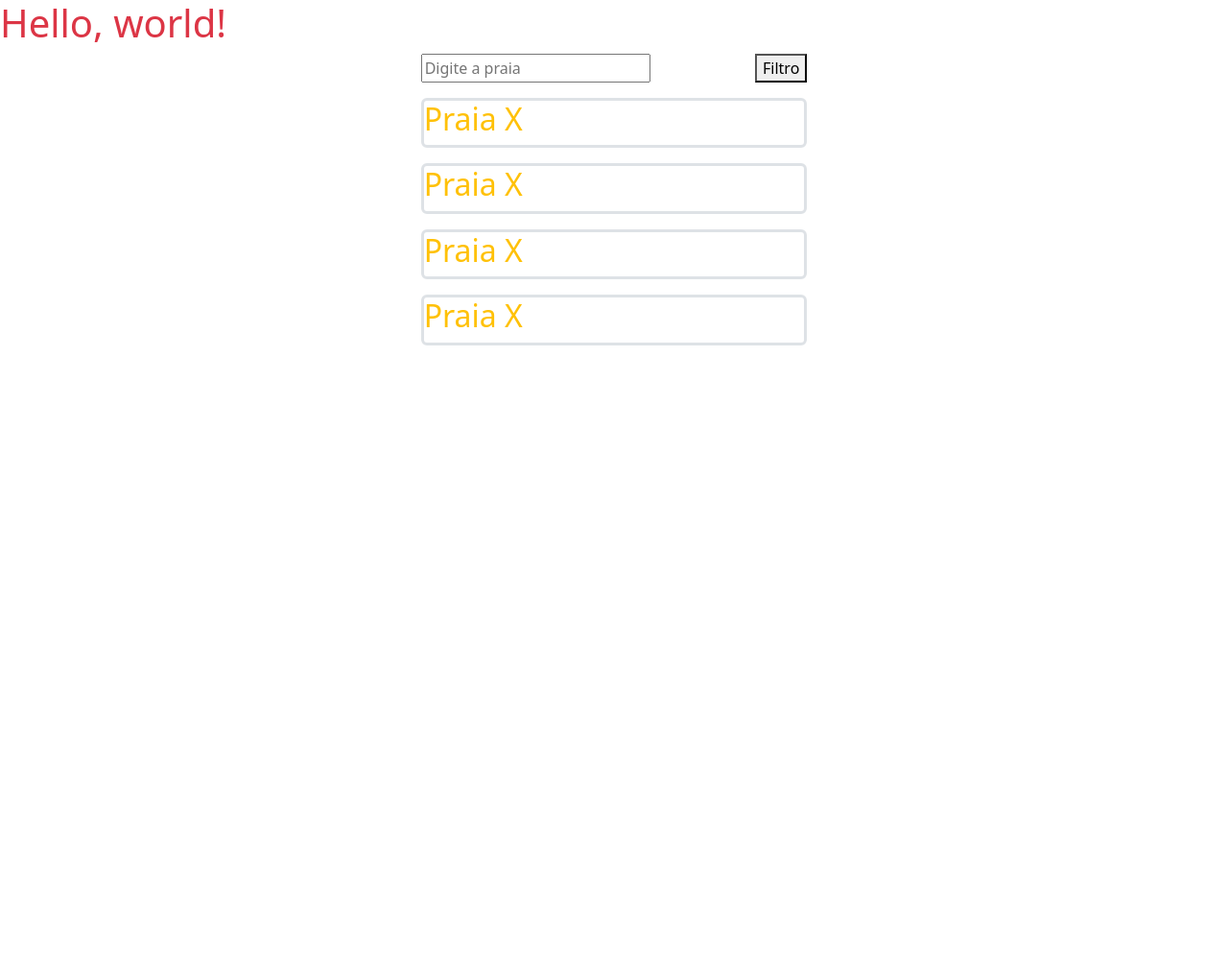
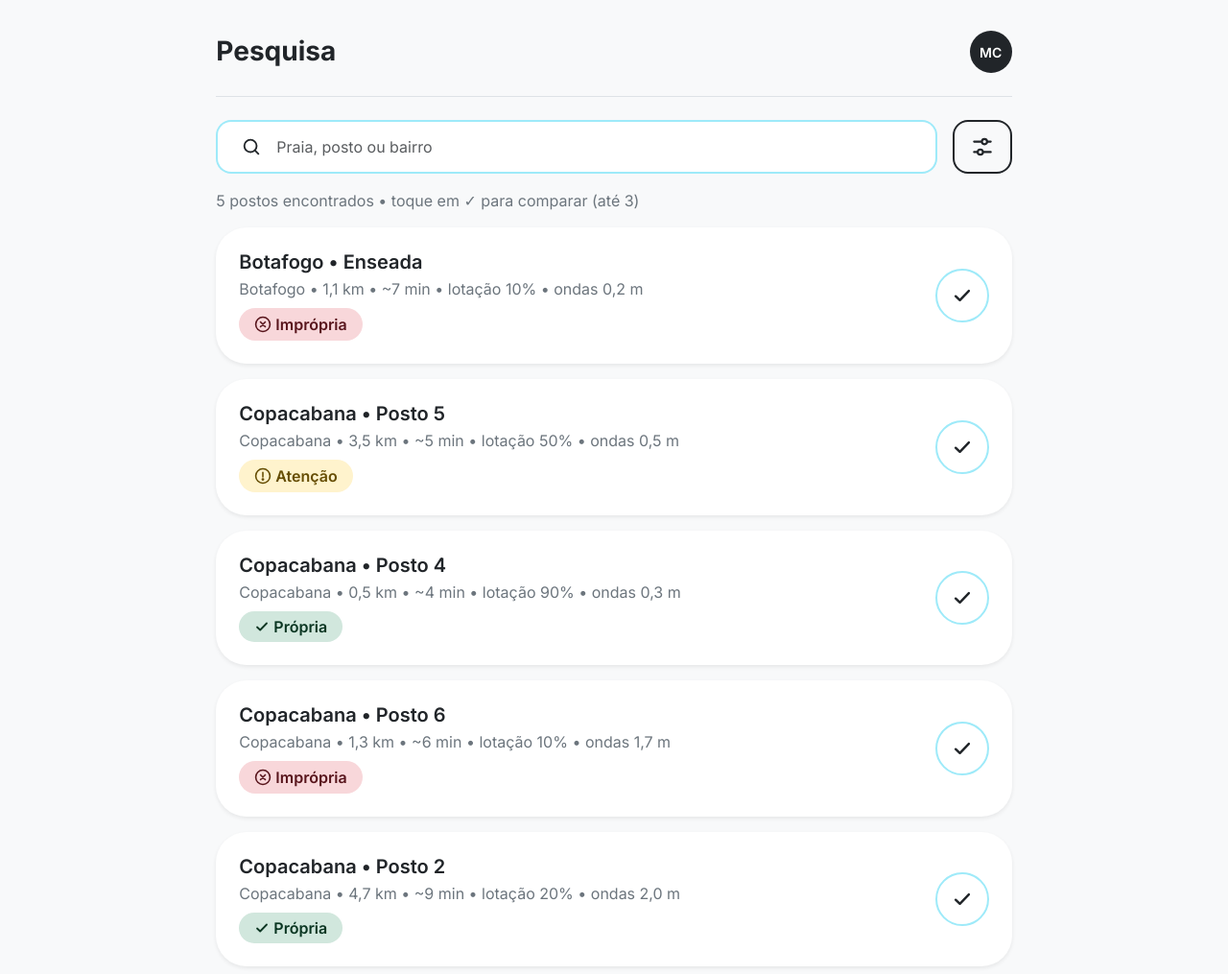
Before and after one commit to vitorllr/INF1039-2026.2-Team-4, a Python web app: template Sprint-4/templates/pesquisa.html in a window 1280 px wide. Shown: the whole page at 96% size. Before the commit the page ends 360 px from the top, so only its background shows below. Run offline with Jinja, Linux system fonts and the light colour scheme; the template is opened without the code that fills it, so the values that code supplies are empty.

Commit message:
pagina pesquisa pronta

```diff
--- a/Sprint-4/templates/pesquisa.html
+++ b/Sprint-4/templates/pesquisa.html
@@ -1,51 +1,137 @@
 <!doctype html>
-<html lang="en">
+<html lang="pt-BR">
 
 <head>
     <meta charset="utf-8">
     <meta name="viewport" content="width=device-width, initial-scale=1">
-    <title>Bootstrap demo</title>
+    <title>Pesquisa de praias</title>
     <link href="https://cdn.jsdelivr.net/npm/bootstrap@5.3.8/dist/css/bootstrap.min.css" rel="stylesheet"
         integrity="sha384-sRIl4kxILFvY47J16cr9ZwB07vP4J8+LH7qKQnuqkuIAvNWLzeN8tE5YBujZqJLB" crossorigin="anonymous">
+    <link href="https://fonts.googleapis.com/css2?family=Inter:wght@400;500;600;700&display=swap" rel="stylesheet">
+    <style>
+        body {
+            font-family: "Inter", system-ui, sans-serif;
+        }
+
+        .avatar {
+            width: 44px;
+            height: 44px;
+        }
+
+        .check-circulo {
+            width: 56px;
+            height: 56px;
+        }
+
+        .min-w-0 {
+            min-width: 0;
+        }
+
+        .btn-filtro {
+            height: 56px;
+        }
+    </style>
 </head>
 
-<body>
+<body class="bg-light">
 
     <script src="https://cdn.jsdelivr.net/npm/bootstrap@5.3.8/dist/js/bootstrap.bundle.min.js"
         integrity="sha384-FKyoEForCGlyvwx9Hj09JcYn3nv7wiPVlz7YYwJrWVcXK/BmnVDxM+D2scQbITxI"
         crossorigin="anonymous"></script>
 
-    <h1 class="text-danger">Hello, world!</h1>
 
-    <div class="container col-4 ">
-        <div class="d-flex flex-column ">
-            <div class="d-flex flex-row justify-content-between mb-3">
-                <input type="text" placeholder="Digite a praia">
-                <button type="button">Filtro</button>
+    <div class="container col-8 py-2">
+        <header class="d-flex justify-content-between align-items-center py-4 border-bottom">
+            <h1 class="h3 fw-bold m-0">Pesquisa</h1>
+            <div
+                class="avatar rounded-circle bg-dark text-white d-flex align-items-center justify-content-center fw-semibold small">
+                MC</div>
+        </header>
+
+        <div class="d-flex gap-3 mt-4">
+            <div class="input-group input-group-lg flex-grow-1">
+                <span class="input-group-text bg-white border-2 border-info-subtle border-end-0 rounded-start-4 ps-4">
+                    <svg width="22" height="22" viewBox="0 0 24 24" fill="none" stroke="currentColor" stroke-width="2"
+                        stroke-linecap="round">
+                        <circle cx="11" cy="11" r="7" />
+                        <path d="M20 20l-4-4" />
+                    </svg>
+                </span>
+                <input id="busca"
+                    class="form-control border-2 border-info-subtle border-start-0 rounded-end-4 ps-0 fs-6"
+                    placeholder="Praia, posto ou bairro">
             </div>
-            <div class="border border-3 rounded-2 row-4 mb-3">
-                <h2 class="text-warning">
-                    Praia X
-                </h2>
-            </div>
-            <div class="border border-3 rounded-2 row-4 mb-3">
-                <h2 class="text-warning">
-                    Praia X
-                </h2>
-            </div>
-            <div class="border border-3 rounded-2 row-4 mb-3">
-                <h2 class="text-warning">
-                    Praia X
-                </h2>
-            </div>
-            <div class="border border-3 rounded-2 row-4 mb-3">
-                <h2 class="text-warning">
-                    Praia X
-                </h2>
-            </div>
+            <button class="btn btn-outline-dark btn-filtro border-2 rounded-4 px-3" aria-label="Filtros">
+                <svg width="26" height="26" viewBox="0 0 24 24" fill="none" stroke="currentColor" stroke-width="2"
+                    stroke-linecap="round">
+                    <path d="M4 7h7M17 7h3M4 17h3M13 17h7" />
+                    <circle cx="14" cy="7" r="2.5" />
+                    <circle cx="10" cy="17" r="2.5" />
+                </svg>
+            </button>
         </div>
 
+        <p id="contador" class="text-secondary mt-3 mb-3"></p>
+
+        <div id="lista" class="d-flex flex-column gap-3"></div>
     </div>
 </body>
 
 </html>
+
+<script>
+    const praias = [
+        { nome: "Botafogo", local: "Enseada", cidade: "Rio de Janeiro", estado: "RJ", bairro: "Botafogo", condicao: "Impropria", nota: 8.5, distancia: 1.1, andando: "7 min", lotacao: "10%", imagem: "img/copacabana.jpg", ondas: 0.2 },
+        { nome: "Copacabana", local: "Posto 5", cidade: "Rio de Janeiro", estado: "RJ", bairro: "Copacabana", condicao: "Atencao", nota: 4.2, distancia: 3.5, andando: "5 min", lotacao: "50%", imagem: "img/copacabana.jpg", ondas: 0.5 },
+        { nome: "Copacabana", local: "Posto 4", cidade: "Rio de Janeiro", estado: "RJ", bairro: "Copacabana", condicao: "Propria", nota: 9.1, distancia: 0.5, andando: "4 min", lotacao: "90%", imagem: "img/copacabana.jpg", ondas: 0.3 },
+        { nome: "Copacabana", local: "Posto 6", cidade: "Rio de Janeiro", estado: "RJ", bairro: "Copacabana", condicao: "Impropria", nota: 2.8, distancia: 1.3, andando: "6 min", lotacao: "10%", imagem: "img/copacabana.jpg", ondas: 1.7 },
+        { nome: "Copacabana", local: "Posto 2", cidade: "Rio de Janeiro", estado: "RJ", bairro: "Copacabana", condicao: "Propria", nota: 6.7, distancia: 4.7, andando: "9 min", lotacao: "20%", imagem: "img/copacabana.jpg", ondas: 2.0 },
+    ];
+
+    const lista = document.getElementById("lista");
+    const busca = document.getElementById("busca");
+    const contador = document.getElementById("contador");
+
+    const ICONE_CHECK = `<svg width="22" height="22" viewBox="0 0 16 16" fill="none" stroke="currentColor" stroke-width="1.8" stroke-linecap="round" stroke-linejoin="round"><path d="M3 8.5l3.2 3L13 4.5"/></svg>`;
+    const ICONE_CHECK_PEQUENO = `<svg width="16" height="16" viewBox="0 0 16 16" fill="none" stroke="currentColor" stroke-width="1.8" stroke-linecap="round" stroke-linejoin="round"><path d="M3 8.5l3.2 3L13 4.5"/></svg>`;
+    const ICONE_X = `<svg width="18" height="18" viewBox="0 0 16 16" fill="none" stroke="currentColor" stroke-width="1.4"><circle cx="8" cy="8" r="6.6"/><path d="M5.8 5.8l4.4 4.4M10.2 5.8l-4.4 4.4" stroke-linecap="round"/></svg>`;
+    const ICONE_ALERTA = `<svg width="18" height="18" viewBox="0 0 16 16" fill="none" stroke="currentColor" stroke-width="1.4"><circle cx="8" cy="8" r="6.6"/><path d="M8 4.8v4" stroke-linecap="round"/><circle cx="8" cy="11.2" r="0.6" fill="currentColor"/></svg>`;
+
+    const condicoes = {
+        Propria: { rotulo: "Própria", classe: "bg-success-subtle text-success-emphasis", icone: ICONE_CHECK_PEQUENO },
+        Impropria: { rotulo: "Imprópria", classe: "bg-danger-subtle text-danger-emphasis", icone: ICONE_X },
+        Atencao: { rotulo: "Atenção", classe: "bg-warning-subtle text-warning-emphasis", icone: ICONE_ALERTA },
+    };
+
+    const numero = (valor, casas) => valor.toLocaleString("pt-BR", { minimumFractionDigits: casas, maximumFractionDigits: casas });
+
+    function render(items) {
+        contador.textContent = `${items.length} postos encontrados • toque em ✓ para comparar (até 3)`;
+        lista.innerHTML = items.map(p => {
+            const condicao = condicoes[p.condicao];
+            return `
+    <article class="card border-0 rounded-5 shadow-sm">
+      <div class="card-body d-flex align-items-center justify-content-between gap-3 p-4">
+        <div class="min-w-0">
+          <h2 class="h5 fw-semibold mb-1">${p.nome} • ${p.local}</h2>
+          <p class="text-secondary mb-2">${p.bairro} • ${numero(p.distancia, 1)} km • ~${p.andando} • lotação ${p.lotacao} • ondas ${numero(p.ondas, 1)} m</p>
+          <span class="badge rounded-pill d-inline-flex align-items-center gap-1 fs-6 fw-semibold py-2 px-3 ${condicao.classe}">${condicao.icone}${condicao.rotulo}</span>
+        </div>
+        <div class="check-circulo flex-shrink-0 rounded-circle border border-2 border-info-subtle text-dark d-flex align-items-center justify-content-center">${ICONE_CHECK}</div>
+      </div>
+    </article>`;
+        }).join("");
+    }
+
+    busca.addEventListener("input", e => {
+        const termo = e.target.value.toLowerCase();
+        render(praias.filter(p =>
+            p.nome.toLowerCase().includes(termo) ||
+            p.local.toLowerCase().includes(termo) ||
+            p.bairro.toLowerCase().includes(termo) ||
+            p.cidade.toLowerCase().includes(termo)
+        ));
+    });
+
+    render(praias);
+</script>
```
